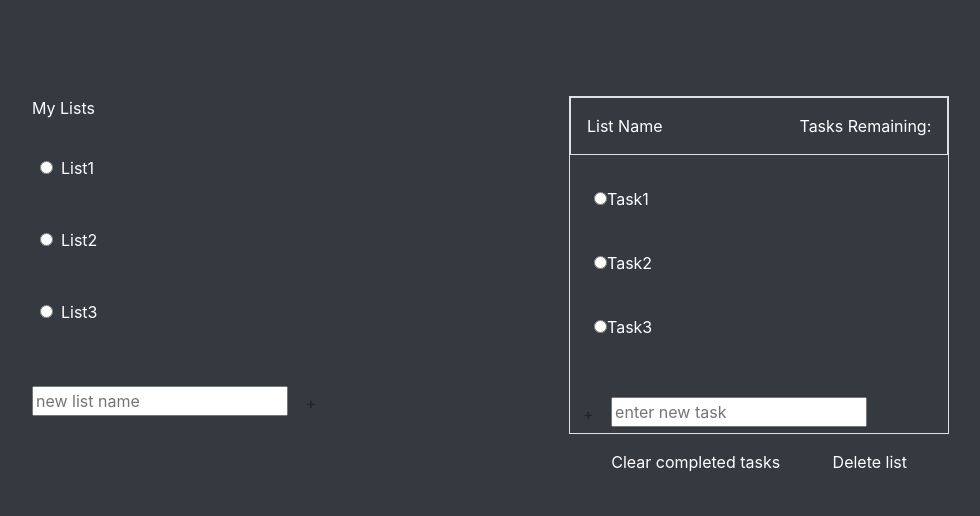
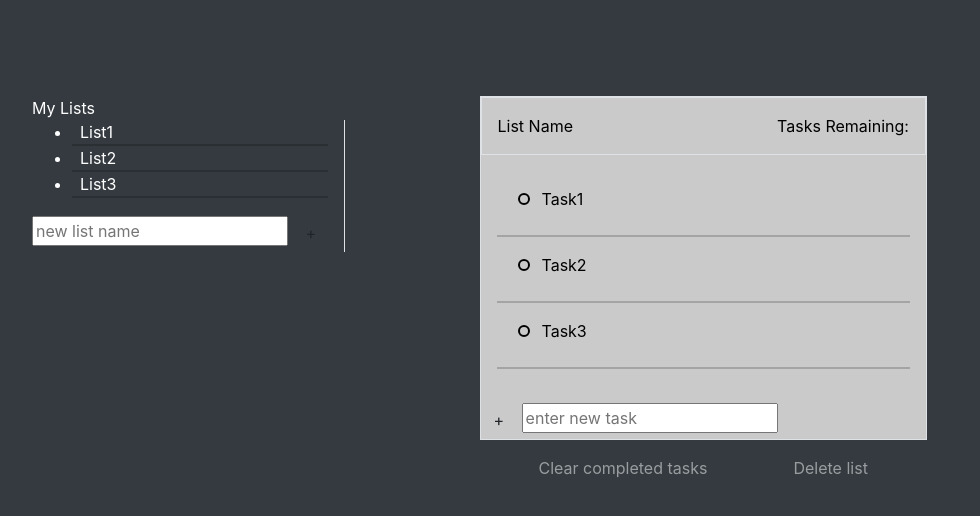
Before and after one commit to SamNorman7103/toDoListApp, a website: page public/index.html in a window 1280 px wide. Shown: the whole page, without its empty margins (64-1044 px from the left). Drawn offline with nearby package versions, Linux system fonts and the light colour scheme.

Commit message:
created additional styling for selected list and tasks in list

```diff
--- a/public/index.html
+++ b/public/index.html
@@ -10,18 +10,22 @@
       integrity="sha384-JcKb8q3iqJ61gNV9KGb8thSsNjpSL0n8PARn9HuZOnIxN0hoP+VmmDGMN5t9UJ0Z"
       crossorigin="anonymous"
     />
+    <link rel="stylesheet" href="stylesheets/styles.css" />
   </head>
   <body class="container my-5 mx-5 p-5 bg-dark text-white">
     <!--Lists body START-->
     <div id="content" class="row">
-      <div id="lists-body" class="col-lg-6">
+      <div
+        id="lists-body"
+        class="col-lg-5"
+      >
         My Lists
-        <ul id="list-of-lists" class="list-unstyled py-3">
-            <li class="px-2 py-3"><input type="radio" id="list1" value="list1" name="list1"><label class="px-2 py-1" for="list1">List1</label></li>
-            <li class="px-2 py-3"><input type="radio" id="list2" value="list2" name="list2"><label class="px-2 py-1" for="list2">List2</label></li>
-            <li class="px-2 py-3"><input type="radio" id="list3" value="list3" name="list3"><label class="px-2 py-1" for="list3">List3</label></li>
+        <ul id="list-of-lists" class="mb-0 pr-3 w-75 border border-left-0 border-top-0 border-bottom-0">
+          <li class="active-list px-2 list">List1</li>
+          <li class="px-2 list">List2</li>
+          <li class="px-2 list">List3</li>
         </ul>
-        <div id="create-new-list">
+        <div id="create-new-list" class = "pt-3 w-75 border border-left-0 border-top-0 border-bottom-0">
           <form action="">
             <input
               type="text"
@@ -36,20 +40,56 @@
       <!--Lists body END-->
 
       <!--List body START-->
-      <div id="select-list-body" class="col-lg-6 d-flex-column justify-content-center">
-        <div id="selected-list"; class="border w-75">
-          <div id="list-header" class="d-flex justify-content-between border p-3">
+      <div
+        id="selected-list-body"
+        class="col-lg-7 d-flex-column justify-content-center"
+      >
+        <div id="selected-list" ; class="border w-75">
+          <div
+            id="list-header"
+            class="d-flex justify-content-between border p-3"
+          >
             <div id="list-name">List Name</div>
             <div id="task-remaining-count">Tasks Remaining:</div>
           </div>
           <ul id="tasks-list" class="list-unstyled p-3">
-            <li class="px-2 py-3"><input type="radio" id="task1" value="task1" name="task1"><label for="task1">Task1</label></li>
-            <li class="px-2 py-3"><input type="radio" id="task2" value="task2" name="task2"><label for="task2">Task2</label></li>
-            <li class="px-2 py-3"><input type="radio" id="task3" value="task3" name="task3"><label for="task3">Task3</label></li>
+            <li class="px-2 py-3 task">
+              <input
+                for="task1"
+                type="checkbox"
+                id="task1"
+                value="task1"
+                name="task1"
+              /><label for="task1"
+                ><span class="custom-checkbox"></span>Task1</label
+              >
+            </li>
+            <li class="px-2 py-3 task">
+              <input
+                for="task2"
+                type="checkbox"
+                id="task2"
+                value="task2"
+                name="task2"
+              /><label for="task2"
+                ><span class="custom-checkbox"></span>Task2</label
+              >
+            </li>
+            <li class="px-2 py-3 task">
+              <input
+                for="task3"
+                type="checkbox"
+                id="task3"
+                value="task3"
+                name="task3"
+              /><label for="task3"
+                ><span class="custom-checkbox"></span>Task3</label
+              >
+            </li>
           </ul>
           <div id="add-new-task">
             <form action="">
-                <button class="btn new-list-button">+</button>
+              <button class="btn new-task-button">+</button>
               <input
                 type="text"
                 id="new-task-name"
@@ -60,8 +100,8 @@
           </div>
         </div>
         <div id="list-options" class="d-flex justify-content-around w-75 p-3">
-            <div>Clear completed tasks</div>
-            <div>Delete list</div>
+          <div class="option">Clear completed tasks</div>
+          <div class="option">Delete list</div>
         </div>
       </div>
     </div>
--- a/src/styles/styles.scss
+++ b/src/styles/styles.scss
@@ -0,0 +1,99 @@
+#selected-list{
+    background-color: rgb(203, 202, 202);
+    color: black
+}
+
+[type="checkbox"]{
+    opacity: 0;
+    position: absolute;
+    position: relative;
+}
+
+.list{
+    border-bottom: 2px solid rgba(0, 0, 0, 0.187);
+    label {
+        position: relative;
+        display: inline-flex;
+        align-items: center;
+    }
+    :hover .custom-checkbox, [type="checkbox"]:focus + label .custom-checkbox{
+        transform: scale(1.3);
+        border-color: rgb(255, 255, 255);
+    }
+    .custom-checkbox{
+        --size: .75em;
+        display: inline-block;
+        margin-right: var(--size);
+        width: var(--size);
+        height: var(--size);
+        cursor: pointer;
+        border: 2px solid black;
+        border-radius: 50%;
+        transform: scale(1);
+        transition: transfrom 300ms ease-in-out;
+    }
+    [type="checkbox"]:checked + label{
+        .custom-checkbox{
+        background-color: white;
+        border-color: white;
+        box-shadow: inset 0 0 0px 2px rgba(0, 0, 0, 0.345);}
+    }
+}
+
+.task{
+    position: relative;
+    border-bottom: 2px solid rgba(0, 0, 0, 0.187);
+    label {
+        position: relative;
+        display: inline-flex;
+        align-items: center;
+    }
+    :hover .custom-checkbox, [type="checkbox"]:focus + label .custom-checkbox{
+        transform: scale(1.3);
+        border-color: rgb(255, 255, 255);
+    }
+    .custom-checkbox{
+        --size: .75em;
+        display: inline-block;
+        margin-right: var(--size);
+        width: var(--size);
+        height: var(--size);
+        cursor: pointer;
+        border: 2px solid black;
+        border-radius: 50%;
+        transform: scale(1);
+        transition: transfrom 300ms ease-in-out;
+    }
+    [type="checkbox"]:checked + label{
+        opacity: 0.5;
+        .custom-checkbox{
+        background-color: white;
+        border-color: white;
+        box-shadow: inset 0 0 0px 2px rgba(0, 0, 0, 0.345);}
+    }
+    [type="checkbox"]:checked + label::after{
+        transform: scaleX(1);
+        transition: transform 150ms ease-in-out;
+        transform-origin: left;
+    }
+    label::after{
+        content: '';
+        position: absolute;
+        right: 0;
+        left: 0;
+        height: 3px;
+        background-color: black;
+        transform: scaleX(0);
+        transform-origin: right;
+        transition: transform 150ms ease-in-out;
+    }
+
+}
+
+.option{
+    opacity: .5;
+}
+
+.selected-list{
+    border: 5px solid black;
+  }
```
Also changed, not shown: package.json (added, +19 -0 lines), public/stylesheets/styles.css (added), 1 other file. Lines whose indentation alone changed are shown as unchanged.
